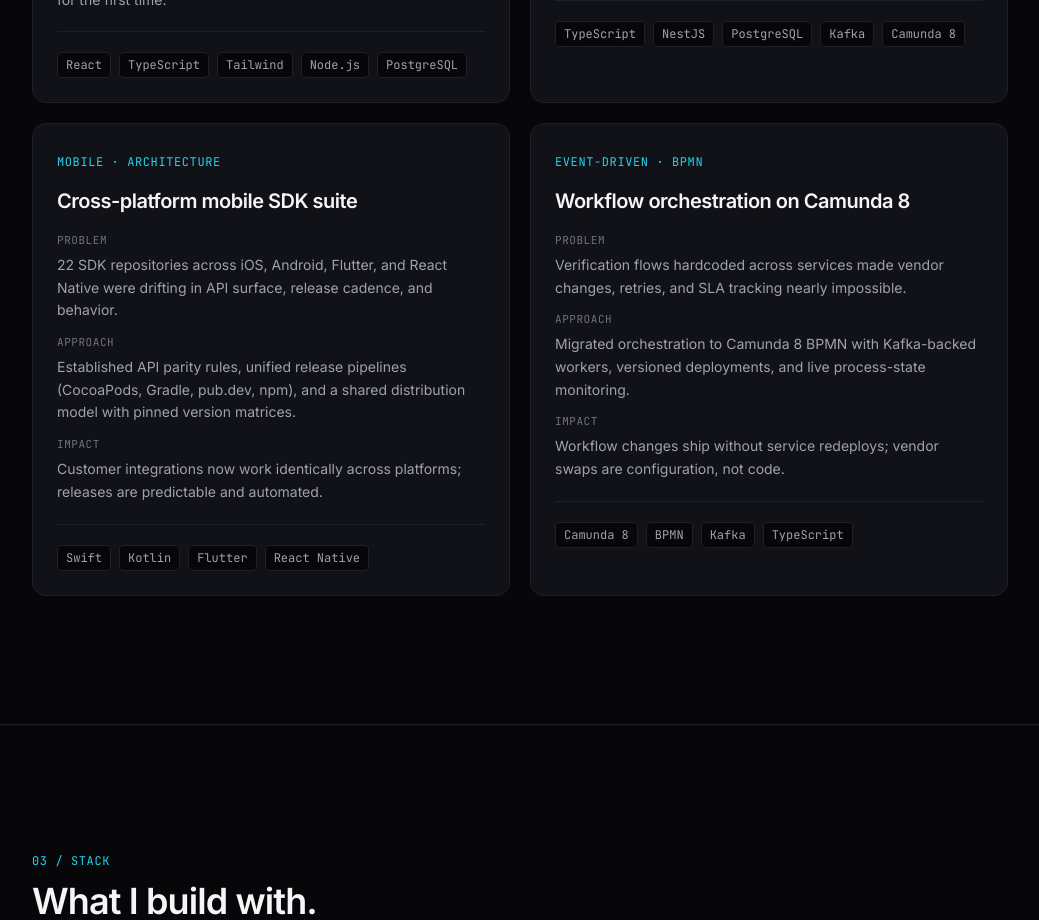
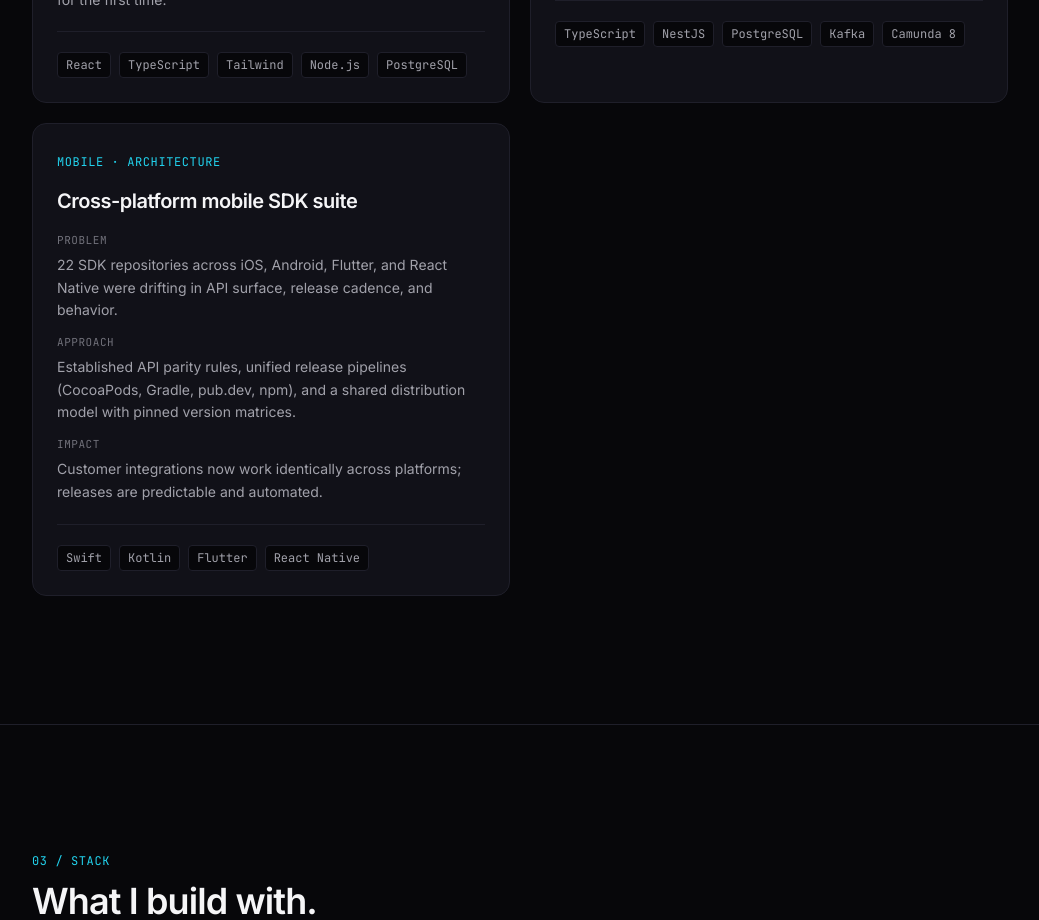
Before and after one commit to dbfullstack/davidbiton-portfolio, a Next.js app: page / in a window 1280 px wide. Shown: the part 3500-4420 px from the top of the page, without its empty margins (120-1159 px from the left). Built offline with nearby package versions, Linux system fonts and the light colour scheme.

Commit message:
chore: drop Camunda case study (low signal)

```diff
--- a/components/CaseStudies.tsx
+++ b/components/CaseStudies.tsx
@@ -66,17 +66,6 @@ const cases: CaseStudy[] = [
     impact:
       "Customer integrations now work identically across platforms; releases are predictable and automated.",
     stack: ["Swift", "Kotlin", "Flutter", "React Native"],
-  },
-  {
-    title: "Workflow orchestration on Camunda 8",
-    tag: "Event-driven · BPMN",
-    problem:
-      "Verification flows hardcoded across services made vendor changes, retries, and SLA tracking nearly impossible.",
-    approach:
-      "Migrated orchestration to Camunda 8 BPMN with Kafka-backed workers, versioned deployments, and live process-state monitoring.",
-    impact:
-      "Workflow changes ship without service redeploys; vendor swaps are configuration, not code.",
-    stack: ["Camunda 8", "BPMN", "Kafka", "TypeScript"],
   },
 ];
 
```
